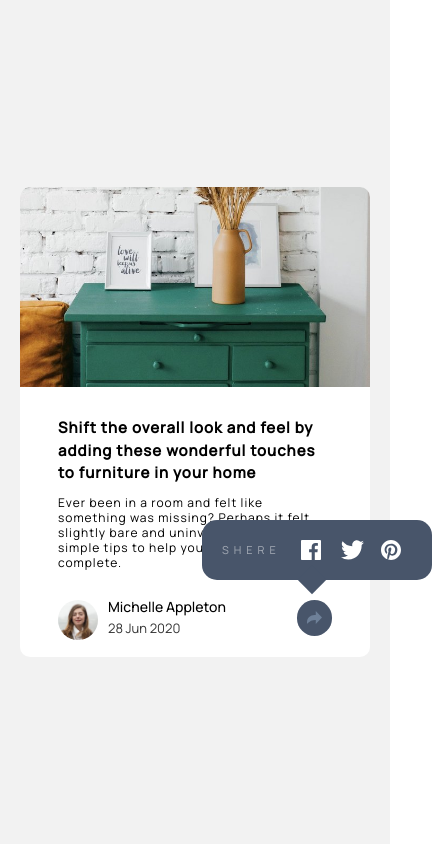
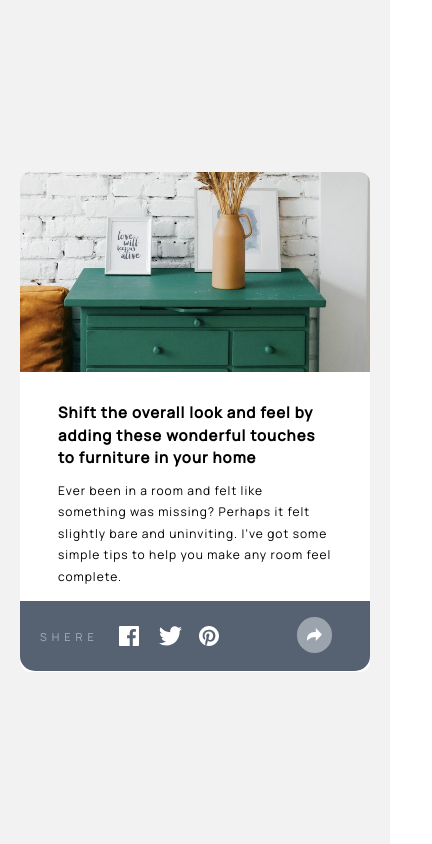
Before and after one commit to bikyung/Responsive, a plain HTML site: page responsive4/index4.html in a window 390 px wide. Both pictures are taken after a click on the element 314 px from the left and 617 px from the top of the page. Shown: the whole page, 432 px wide, since content can reach past the window. Drawn offline with nearby package versions, Linux system fonts and the light colour scheme.

Commit message:
responsive4 완료

```diff
--- a/responsive4/index4.html
+++ b/responsive4/index4.html
@@ -42,11 +42,11 @@
             <h3>Michelle Appleton</h3>
             <span>28 Jun 2020</span>
           </div>
-          <div class="main__share">
+          <div class="main__share mobile__share">
             <div class="main__share--btn">
             <svg xmlns="http://www.w3.org/2000/svg" width="15" height="13"><path fill="#6E8098" d="M15 6.495L8.766.014V3.88H7.441C3.33 3.88 0 7.039 0 10.936v2.049l.589-.612C2.59 10.294 5.422 9.11 8.39 9.11h.375v3.867L15 6.495z"/></svg>
           </div>
-            <div class="main__share--menu">
+            <div class="main__share--menu mobile">
               <span>SHERE</span>
               <a href="#"><img src="img/icon-facebook.svg" alt="facebook">facebook</a>
               <a href="#"><img src="img/icon-twitter.svg" alt="twitter">twitter</a>
--- a/responsive4/main4.css
+++ b/responsive4/main4.css
@@ -1,6 +1,6 @@
 :root {
   --color--white: #fff;
-  --color--share: #48556A;
+  --color--share: #566172;
   --color--back: #f2f2f2;
 }
 
@@ -89,7 +89,6 @@ section .main__name span {
 section .main__share {
   position: relative;
   margin-left: auto;
-
 }
 
 section .main__share--btn {
@@ -98,14 +97,16 @@ section .main__share--btn {
   border-radius: 20px;
   padding: 10px;
   cursor: pointer;
+  transition: all 0.7s;
 }
 
-section .main__share--btn path.active,
 section .main__share--btn.active {
-  background-color:var(--color--share);
+  background-color: #9ba3ad;
+}
+
+section .main__share--btn path.active {
   fill:#fff;
 }
-
 section .main__share--menu {
   position: absolute;
   background-color:var(--color--share);
@@ -116,7 +117,13 @@ section .main__share--menu {
   left: -95px;
   align-items: center;
   border-radius: 15px;
-  display:none;
+  transition: all 0.7s;
+  opacity: 0;
+}
+
+section .main__share--menu.active {
+  display: flex;
+  opacity: 1;
 }
 
 section .main__share--menu::after {
--- a/responsive4/main4.js
+++ b/responsive4/main4.js
@@ -1,26 +1,33 @@
 document.addEventListener('DOMContentLoaded', () => {
   const toggleBtn = document.querySelector('.main__share--btn');
   const toggleMenu = document.querySelector('.main__share--menu');
-  const path = document.querySelector('.main__share--btn').childNodes;
+  const image = document.querySelector('.main__image');
+  const name = document.querySelector('.main__name');
+  const path = document.querySelector('.main__share--btn > svg').childNodes;
 
-  toggleBtn.addEventListener('click', function(e){
-    show();
-    // path.classList.add('active');
+  toggleBtn.addEventListener('click', function(){
+    toggleElements();
   })
 
-  window.addEventListener('resize', () => {
-    if(window.innerWidth > 1024) {
-      off();
+  function toggleElements() {
+    toggleBtn.classList.toggle('active');
+    toggleMenu.classList.toggle('active');
+    path[0].classList.toggle('active');
+    image.classList.toggle('active');
+    name.classList.toggle('active');
+  }
+
+  window.addEventListener('resize', function(){
+    if(window.innerWidth > 768) {
+      offElements();
     }
   })
 
-  function show() {
-    toggleBtn.classList.add('active');
-    toggleMenu.style.display = 'flex';
-  }
-  function off() {
-    // toggleMenu.style.display = none;
+  function offElements() {
     toggleBtn.classList.remove('active');
+    toggleMenu.classList.remove('active');
+    path[0].classList.remove('active');
+
   }
 
 })
--- a/responsive4/mobile.css
+++ b/responsive4/mobile.css
@@ -2,7 +2,7 @@
   display: flex;
   flex-direction: column;
   width: 350px;
-  height: 470px;
+  height: 500px;
 }
 
 .picture__image {
@@ -24,10 +24,50 @@ section .main__header {
 
 section .main__description {
   font-size: 12px;
-  line-height: 1.25;
+  line-height: 1.8;
+}
+
+section .main__image.active {
+  display: none;
+}
+
+section .main__name.active {
+  display: none;
 }
 
 section .main__footer {
   margin-top: 30px;
+}
 
+section .main__share.mobile__share {
+  margin-left: auto;
 }
+
+section .main__share--btn {
+  background-color: var(--color--back);
+  text-align: center;
+  border-radius: 20px;
+  padding: 10px;
+  cursor: pointer;
+  z-index: 1;
+}
+
+section .main__share--menu.mobile {
+  position: absolute;
+  background-color:var(--color--share);
+  width: 350px;
+  height: 70px;
+  display: flex;
+  top: -16px;
+  left: -277px;
+  align-items: center;
+  border-radius: 0px 0 15px 15px;
+  transition: all 0.7s;
+  z-index: -1;
+}
+
+section .main__share--menu::after {
+  content: '';
+  transform: rotate(0deg);
+  bottom: 0px;
+}
```
